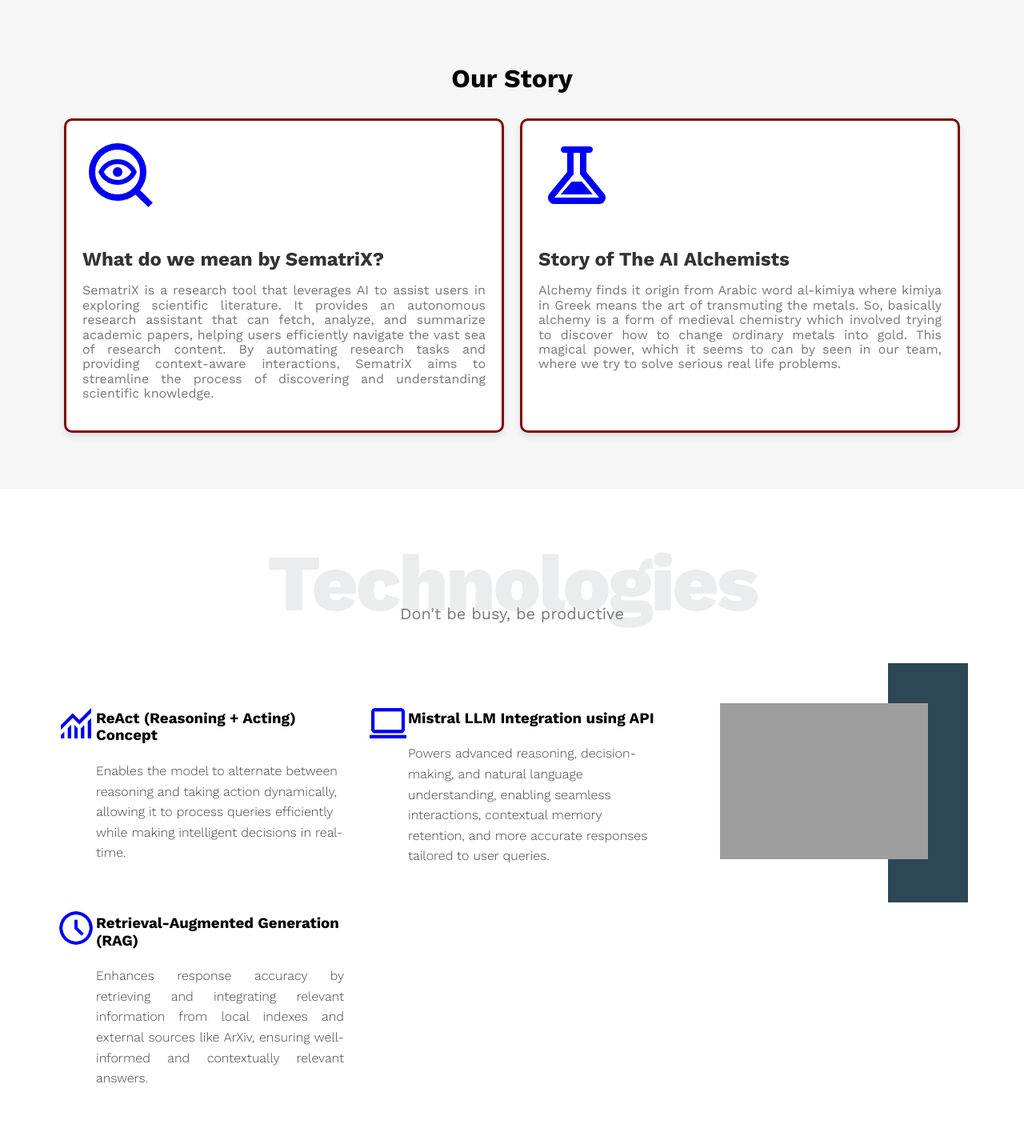
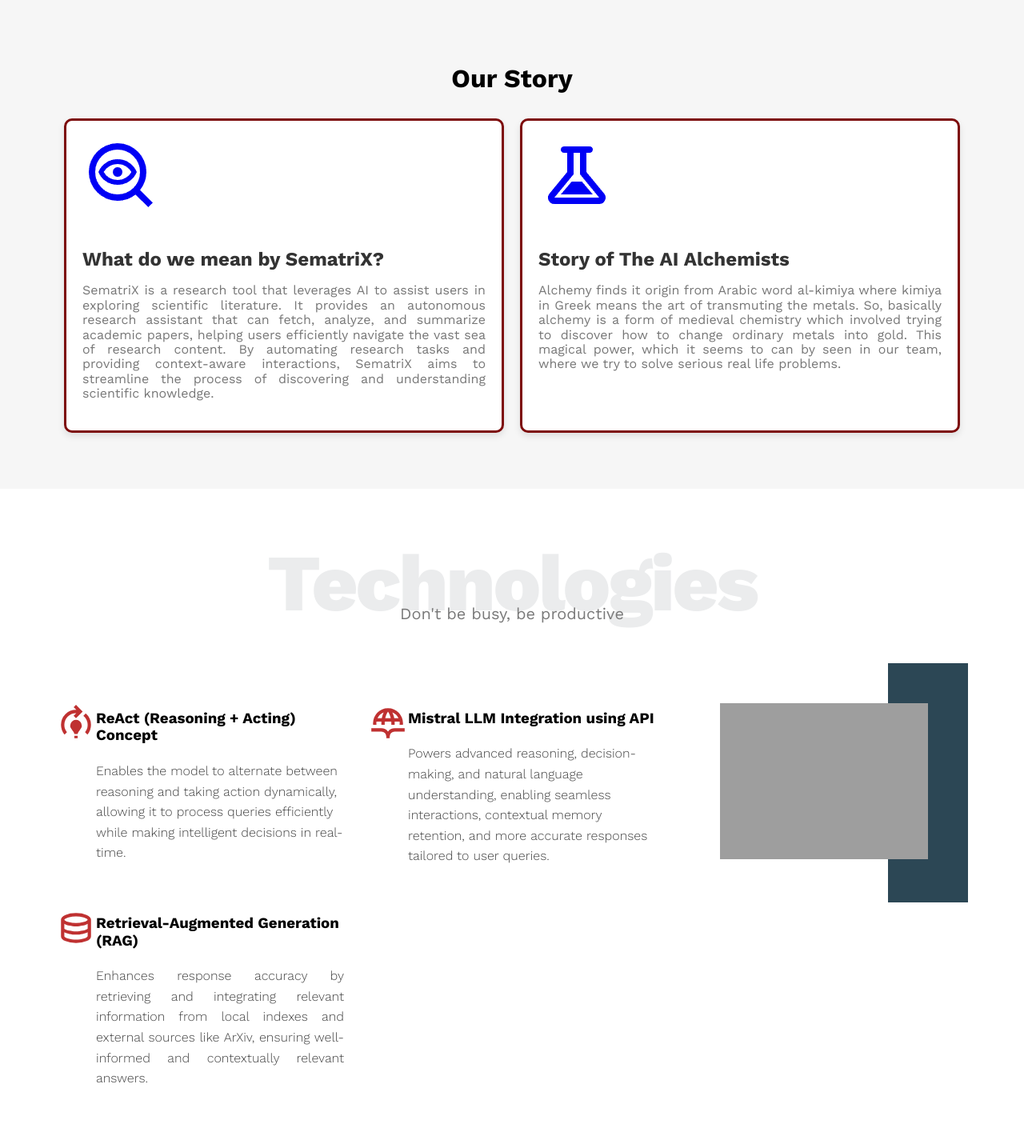
Before and after one commit to TridentifyIshaan/SematriX, a Flask app: template TheAIAlchemists/templates/index.html in a window 1280 px wide. Shown: the part 832-2257 px from the top of the page at 80% size. Run offline with Flask 3, Linux system fonts and the light colour scheme; the template is opened without the code that fills it, so the values that code supplies are empty; parts of the project's set-up code (start-up, migrations or seed data) failed here and were passed over; grey boxes are pictures that could not be loaded.

Commit message:
new file:   TheAIAlchemists/static/images/LLM.svg 	new file:   TheAIAlchemists/static/images/database.svg 	new file:   TheAIAlchemists/static/images/reAct.svg 	modified:   TheAIAlchemists/templates/index.html

```diff
--- a/TheAIAlchemists/templates/index.html
+++ b/TheAIAlchemists/templates/index.html
@@ -86,7 +86,7 @@
                 <div class="col">
                     <!-- Start Technologies -->
                     <div class="srv">
-                        <img src="/TheAIAlchemists/static/images/analysis icon.png" alt="" style="height: 50px; width: 50px;">
+                        <img src="/TheAIAlchemists/static/images/reAct.svg" alt="" style="height: 50px; width: 50px;">
                         <div class="text">
                             <h3 style="margin-top: 3%">ReAct (Reasoning + Acting) Concept</h3>
                             <p>
@@ -95,7 +95,7 @@
                         </div>
                     </div>
                     <div class="srv">
-                        <img src="/TheAIAlchemists/static/images/scheduler icon.png" alt="" style="height: 50px; width: 50px;">
+                        <img src="/TheAIAlchemists/static/images/database.svg" alt="" style="height: 50px; width: 50px;">
                         <div class="text">
                             <h3 style="margin-top: 3%">Retrieval-Augmented Generation (RAG)</h3>
                             <p style ="text-align: justify;">
@@ -108,7 +108,7 @@
                 <div class="col">
                     <!-- Start Technologies -->
                     <div class="srv">
-                        <img src="/TheAIAlchemists/static/images/monitor icon.png" alt="" style="height: 50px; width: 50px;">
+                        <img src="/TheAIAlchemists/static/images/LLM.svg" alt="" style="height: 50px; width: 50px;">
                         <div class="text">
                             <h3 style="margin-top: 3%">Mistral LLM Integration using API</h3>
                             <p>
```
Also changed, not shown: TheAIAlchemists/static/images/LLM.svg (added), TheAIAlchemists/static/images/database.svg (added), TheAIAlchemists/static/images/reAct.svg (added).
